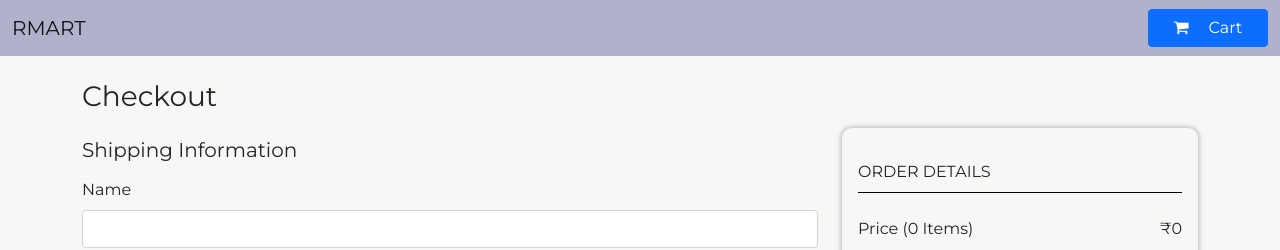
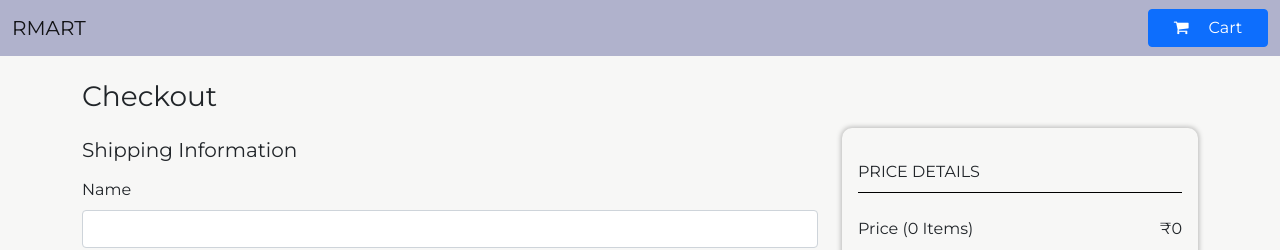
Before and after one commit to chandrangreat/RMart, an Angular app: page /checkout in a window 1280 px wide. Shown: the top 250 px of the page. Built offline with nearby package versions, Linux system fonts and the light colour scheme.

Commit message:
Updated Price details header text in checkout

```diff
--- a/src/app/checkout/checkout.component.html
+++ b/src/app/checkout/checkout.component.html
@@ -45,7 +45,7 @@
         <div class="col-4">
           <div class="cart-total-section p-3 my-5">
             <div class="cart-total-header py-2 my-2">
-              ORDER DETAILS
+              PRICE DETAILS
             </div>
             <div class="cart-total-price-details my-4">
               <div class="d-flex justify-content-between my-3">
```
